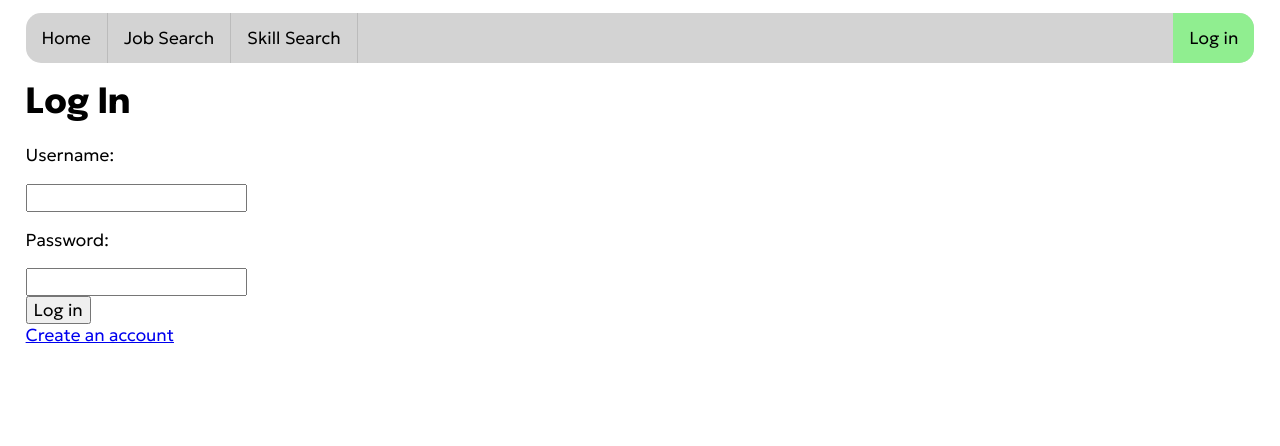
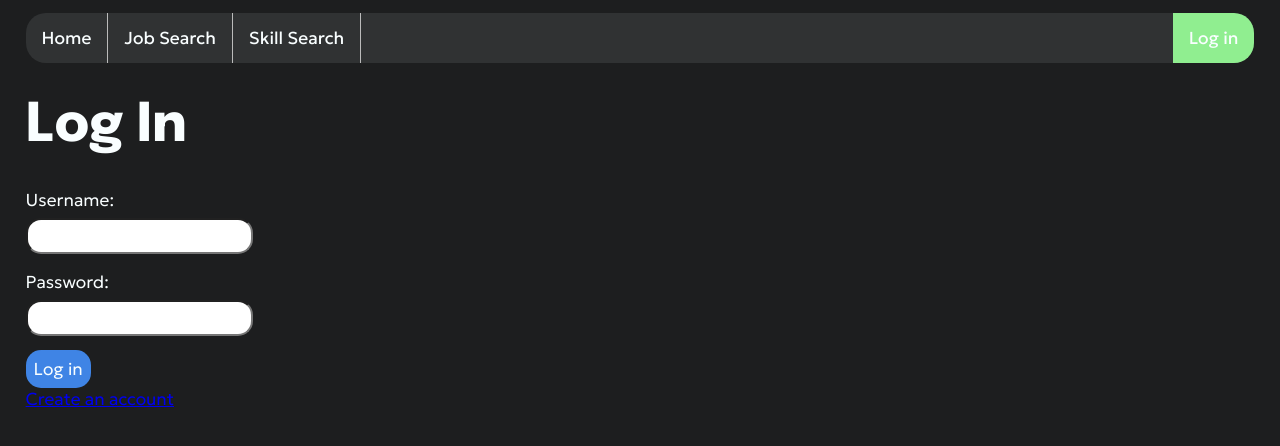
Before and after one commit to msmithp/jse-annotate, a React (Create React App) app in the folder frontend/: page /login in a window 1280 px wide. Shown: the top 446 px of the page. Built offline with nearby package versions, Linux system fonts and the light colour scheme; no server answers.

Commit message:
Switch to dark mode color scheme

```diff
--- a/frontend/src/App.css
+++ b/frontend/src/App.css
@@ -4,11 +4,19 @@
 
 :root {
     /* Color variables */
-    --bg-color: white;
-    --window-color: rgb(236, 236, 236);
+    --bg-color: #1d1e1f;
+    --window-color: #303233;
+    --cancel-color: #CA2E4B;
+    --submit-color: #3F84E5;
+    --success-color: #3CAF4D;
+    --warning-color: #FFBA1F;
+    --fg-color: rgb(249, 254, 255);
+
+    background-color: var(--bg-color);
+    color: var(--fg-color);
 }
 
-body, html, select, button, input {
+body, html, select, button, input, div {
     font-family: "Geologica", sans-serif;
     font-weight: 320;
     font-size: 13pt;
@@ -28,7 +36,39 @@ h1, h2, h3, h4 {
 }
 
 h1 {
+    font-size: 40pt;
     font-weight: 750;
+}
+
+button {
+    border: none;
+    border-radius: 15px;
+    padding: 8px;
+    background-color: var(--window-color);
+}
+
+.leaflet-control-attribution {
+    font-size: 10pt;
+}
+
+/* * * * * * * * * * * * * * * * * * * * * * * * * *
+ *                      FORMS                      *
+ * * * * * * * * * * * * * * * * * * * * * * * * * */
+
+form label p {
+    margin-bottom: 0.4em;
+}
+
+button[type=submit] {
+    margin-top: 0.8em;
+    background-color: var(--submit-color);
+    color: var(--fg-color);
+    cursor: pointer;
+}
+
+select, input {
+    padding: 5px;
+    border-radius: 15px;
 }
 
 /* * * * * * * * * * * * * * * * * * * * * * * * * *
@@ -36,9 +76,10 @@ h1 {
  * * * * * * * * * * * * * * * * * * * * * * * * * */
 
 .navbar {
-    background-color: lightgray;
+    background-color: var(--window-color);
     overflow: auto;
-    border-radius: 15px;
+    border-radius: 20px;
+    font-weight: 400;
 }
 
 .navbar ul {
@@ -65,7 +106,7 @@ h1 {
 
 .navbar li a {
     text-decoration: none;
-    color: black;
+    color: var(--fg-color);
     padding: 14px 16px;
     display: block;
     text-align: center;
@@ -83,6 +124,7 @@ h1 {
     display: flex;
     align-items: center;
     margin-bottom: 0.2em;
+    gap: 0.3em;
 }
 
 .dropdownList {
@@ -106,6 +148,11 @@ h1 {
     color: blue;
 }
 
+.deleteButton {
+    background-color: var(--cancel-color);
+    cursor: pointer;
+}
+
 /* * * * * * * * * * * * * * * * * * * * * * * * * *
  *                   CHART GRID                    *
  * * * * * * * * * * * * * * * * * * * * * * * * * */
@@ -119,6 +166,10 @@ h1 {
     padding: 6%;
 }
 
+/* * * * * * * * * * * * * * * * * * * * * * * * * *
+ *                  MAP INFO BOX                   *
+ * * * * * * * * * * * * * * * * * * * * * * * * * */
+
 .info {
     position: absolute;
     top: 5px;
@@ -130,6 +181,7 @@ h1 {
     width: 150px;
     z-index: 1000;
     text-align: left;
+    color: black;
 }
 
 /* * * * * * * * * * * * * * * * * * * * * * * * * *
@@ -147,23 +199,28 @@ h1 {
 }
 
 .dashboardRight {
+    grid-area: "joblist";
     overflow-y: scroll;
+    /* overflow-x: hidden; */
     background-color: var(--window-color);
     border-radius: 20px;
     padding: 2vh;
 }
 
 .dashboardSelectAndMap {
+    grid-area: "map";
     background-color: var(--window-color);
     border-radius: 20px;
     padding: 2vh;
 }
 
 .dashboardChart {
+    grid-area: "chart";
     background-color: var(--window-color);
     border-radius: 20px;
     padding: 2vh;
     height: 50vh;
+    max-width: 80vw;
     margin-bottom: 1.5%;
 }
 
@@ -173,6 +230,7 @@ h1 {
 
 .dashboardMap {
     height: 65vh;
+    max-width: 80vw;
     border-radius: 20px;
 }
 
@@ -193,10 +251,31 @@ h1 {
 .jobList ul {
     list-style-type: none;
     display: inline-block;
+    margin: 0;
+    padding: 0;
+    width: 100%;
+}
+
+.jobList li {
+    margin-bottom: 2vh;
+}
+
+.jobList li:last-child {
+    margin-bottom: 0;
 }
 
 .jobCard {
     background-color: var(--bg-color);
     border-radius: 20px;
     padding: 10px;
+    word-wrap: break-word;
 }
+
+/* * * * * * * * * * * * * * * * * * * * * * * * * *
+ *                  SKILL SEARCH                   *
+ * * * * * * * * * * * * * * * * * * * * * * * * * */
+
+.skillSearchMap {
+    height: 65vh;
+    /* width: 600px; */
+}
--- a/frontend/src/components/CountyMap.tsx
+++ b/frontend/src/components/CountyMap.tsx
@@ -49,7 +49,7 @@ function CountyMap({ stateData } : CountyMapProps) {
 
     return (
         <div>
-            <MapContainer zoom={6} className="dashboardMap">
+            <MapContainer zoom={6} scrollWheelZoom={false} className="dashboardMap">
                 <TileLayer
                         attribution='&copy;
                             <a href="https://www.openstreetmap.org/copyright">
--- a/frontend/src/components/Dashboard.tsx
+++ b/frontend/src/components/Dashboard.tsx
@@ -66,7 +66,9 @@ function Dashboard({ chartData, jobs, userSkills, blankMapData }: DashboardProps
         <div className="dashboard">
             <div className="dashboardLeft">
                 <div className="dashboardChart">
-                    <SkillChart title={"test"} skillData={chartData.skills} />
+                    <SkillChart
+                        title={`Top Skills in ${blankMapData.stateName}`}
+                        skillData={chartData.skills} />
                 </div>
                 <div className="dashboardSelectAndMap">
                     <label className="dashboardStateSelect">
--- a/frontend/src/components/DashboardMap.tsx
+++ b/frontend/src/components/DashboardMap.tsx
@@ -54,7 +54,7 @@ function DashboardMap({ stateDensity } : DashboardMapProps) {
 
     return (
         <div>
-            <MapContainer zoom={6} className="dashboardMap">
+            <MapContainer zoom={6} scrollWheelZoom={false} className="dashboardMap">
                 <TileLayer
                         attribution='&copy;
                             <a href="https://www.openstreetmap.org/copyright">
--- a/frontend/src/components/JobCard.tsx
+++ b/frontend/src/components/JobCard.tsx
@@ -94,9 +94,21 @@ function JobCard({ title, company, cityName, stateCode, description, minSalary,
             <span style={{whiteSpace: "pre-line"}}>
                 Description:{"\n"}
 
-                {showMore ? description : `${description.substring(0, 500)}...`}
+                {description.length <= 500 ? (
+                    // If description is short, don't show the "show more" button
+                    description
+                ) : (
+                    <>
+                        {showMore ? (
+                            // Show more is enabled, so show full description
+                            description
+                        ) : (
+                            // Show more is disabled, so show truncated description
+                            `${description.substring(0, 500)}...`
+                        )}
+
                         <button
-                    className="show-more-button"
+                            className="showMoreButton"
                             onClick={() => setShowMore(!showMore)}
                             style={{backgroundColor: "transparent",
                                     borderColor: "transparent",
@@ -105,6 +117,8 @@ function JobCard({ title, company, cityName, stateCode, description, minSalary,
                         }}>
                             {showMore ? "Show less" : "Show more"}
                         </button>
+                    </>
+                )}
             </span>
             }
 
--- a/frontend/src/components/JobList.tsx
+++ b/frontend/src/components/JobList.tsx
@@ -21,8 +21,6 @@ interface JobListProps {
 function JobList({ jobs }: JobListProps) {
     const jobCards = jobs.map(job => {
         return (
-            <div className="jobList">
-                <ul>
             <li key={job.id} value={job.id}>
                 <JobCard
                     title={job.title}
@@ -39,15 +37,15 @@ function JobList({ jobs }: JobListProps) {
                     yearsExperience={job.yearsExperience}
                 />
             </li>
-                </ul>
-            </div>
         )
     });
 
     return (
-        <>
+        <div className="jobList">
+            <ul>
                 {jobCards}
-        </>
+            </ul>
+        </div>
     )
 }
 
--- a/frontend/src/components/SkillChart.tsx
+++ b/frontend/src/components/SkillChart.tsx
@@ -1,4 +1,3 @@
-import React from "react";
 import { Chart as ChartJS, CategoryScale,
     LinearScale, BarElement, Title, Tooltip } from "chart.js";
 import { Bar } from "react-chartjs-2";
@@ -11,6 +10,15 @@ ChartJS.register(
     Title,
     Tooltip
 );
+
+// Set font of chart
+ChartJS.defaults.font.family = "Geologica";
+ChartJS.defaults.font.size = 13;
+ChartJS.defaults.color = "white";
+ChartJS.defaults.font.weight = 350;
+
+// Set color of grid lines
+ChartJS.defaults.borderColor = "#545454";
 
 interface SkillChartProps {
     title: string
@@ -58,7 +66,10 @@ function SkillChart({ title, skillData } : SkillChartProps) {
         plugins: {
             title: {
                 display: true,
-                text: title
+                text: title,
+                font: {
+                    size: 18
+                }
             },
         },
         maintainAspectRatio: false,
--- a/frontend/src/components/SkillSearchMap.tsx
+++ b/frontend/src/components/SkillSearchMap.tsx
@@ -71,7 +71,7 @@ function SkillSearchMap({ stateSkills }: SkillSearchMapProps) {
 
     return (
         <div>
-            <MapContainer style={{ height: "400px", width: "600px" }} zoom={6}>
+            <MapContainer zoom={6} scrollWheelZoom={false} className="skillSearchMap">
                 <TileLayer
                         attribution='&copy;
                             <a href="https://www.openstreetmap.org/copyright">
--- a/frontend/src/pages/SkillSearch.tsx
+++ b/frontend/src/pages/SkillSearch.tsx
@@ -34,6 +34,7 @@ function SkillSearchForm({ onUpdate }: SkillSearchFormProps) {
 
     return (
         <div>
+            <form>
                 <label>
                     <p>Select states:</p>
                         <DropdownList
@@ -43,6 +44,7 @@ function SkillSearchForm({ onUpdate }: SkillSearchFormProps) {
                             onChange={handleStateDropdownChange}
                             onRemove={handleRemoveStateDropdown}/>
                 </label>
+            </form>
         </div>
     )
 }
```
Lines whose indentation alone changed are shown as unchanged.
